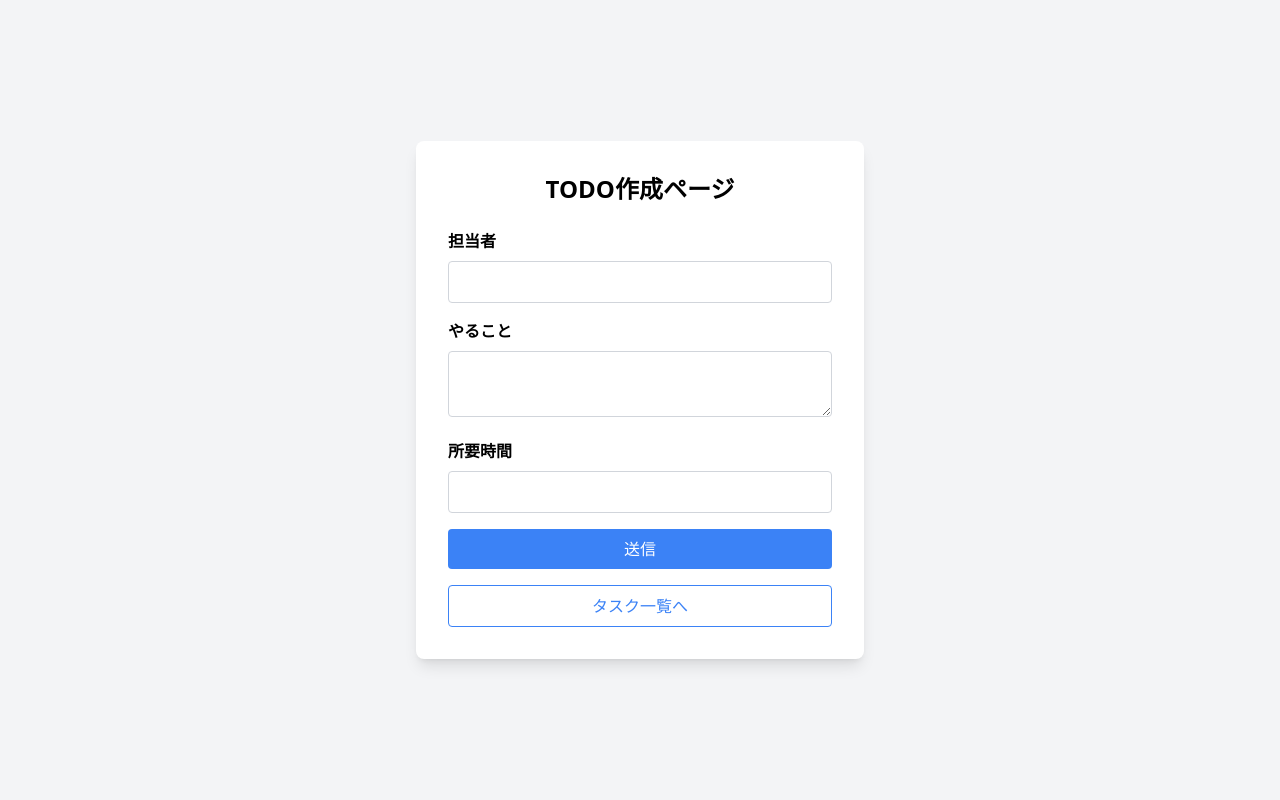
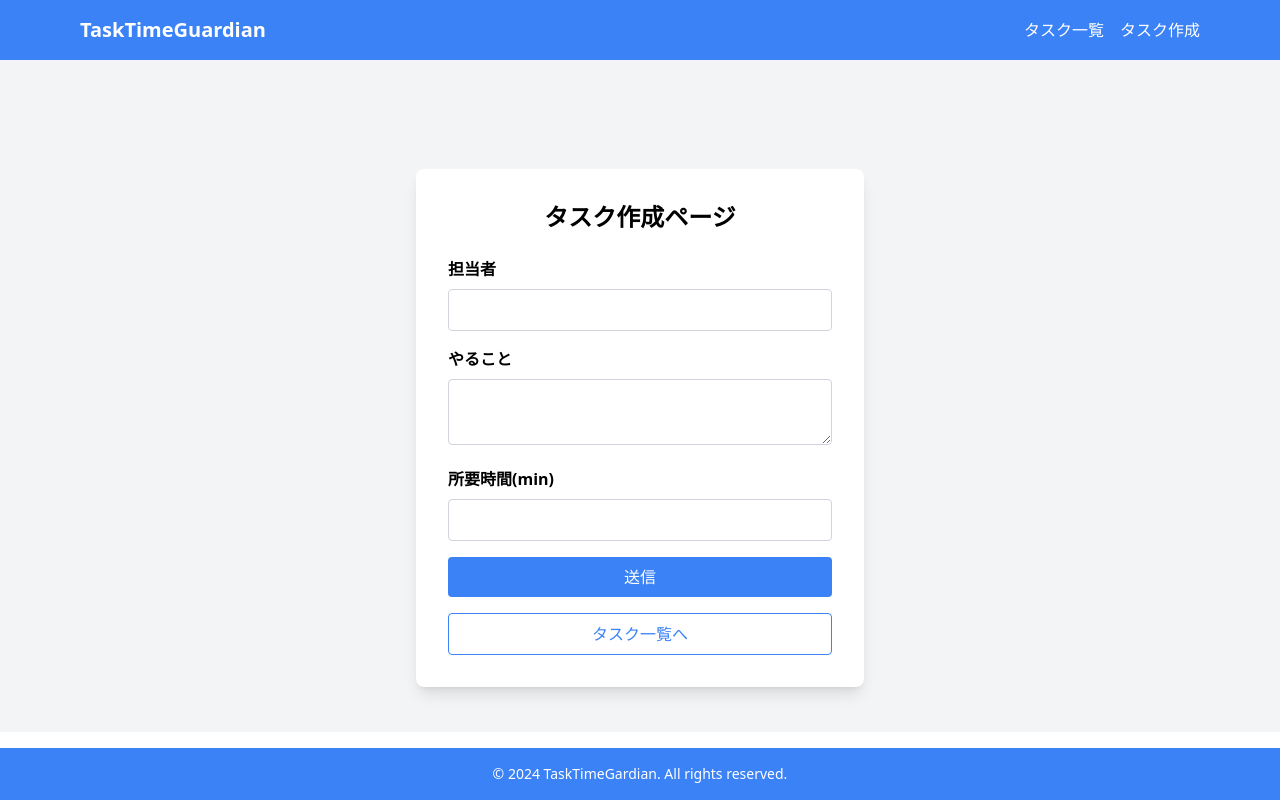
Before and after one commit to gray-1to/biprogy-hackathon-2024-fornt, a Next.js app: page /task/new in a window 1280 px wide. Built offline with nearby package versions, Linux system fonts and the light colour scheme.

Commit message:
make header&footer

```diff
--- /dev/null
+++ b/src/components/footer.tsx
@@ -0,0 +1,13 @@
+const Footer = () => {
+    return (
+      <footer className="bg-blue-500 text-white py-4 fixed w-full bottom-0 z-10">
+        <div className="container mx-auto flex justify-center items-center px-4">
+          <p className="text-sm">
+            &copy; {new Date().getFullYear()} TaskTimeGardian. All rights reserved.
+          </p>
+        </div>
+      </footer>
+    );
+  };
+
+  export default Footer;
--- /dev/null
+++ b/src/components/header.tsx
@@ -0,0 +1,23 @@
+import Link from 'next/link';
+
+const Header = () => {
+  return (
+    <header className="bg-blue-500 text-white py-4">
+      <div className="container mx-auto flex justify-between items-center px-20">
+        <h1 className="text-xl font-bold">
+          <Link href="/">TaskTimeGuardian</Link>
+        </h1>
+        <nav>
+          <Link href="/task/list" className="ml-4 hover:underline">
+            タスク一覧
+          </Link>
+          <Link href="/task/new" className="ml-4 hover:underline">
+            タスク作成
+          </Link>
+        </nav>
+      </div>
+    </header>
+  );
+};
+
+export default Header;
--- a/src/pages/task/new/index.tsx
+++ b/src/pages/task/new/index.tsx
@@ -2,6 +2,8 @@ import Head from 'next/head';
 import Link from 'next/link';
 import { SubmitHandler, useForm } from 'react-hook-form';
 import { toast } from 'react-toastify';
+import Footer from '../../../components/footer';
+import Header from '../../../components/header';
 
 const API_BASE_URL = 'http://127.0.0.1:3001';
 
@@ -43,12 +45,14 @@ const TodoNewPage = () => {
   return (
     <>
       <Head>
-        <title>TODO作成ページ</title>
+        <title>タスク作成ページ</title>
       </Head>
 
-      <div className="min-h-screen flex items-center justify-center bg-gray-100">
+      <Header />
+
+      <div className="pt-16 min-h-[calc(100vh-8rem)] flex items-center justify-center bg-gray-100">
         <div className="bg-white p-8 rounded-lg shadow-lg w-full max-w-md">
-          <h2 className="text-2xl font-bold mb-6 text-center">TODO作成ページ</h2>
+          <h2 className="text-2xl font-bold mb-6 text-center">タスク作成ページ</h2>
           <form onSubmit={handleSubmit(onSubmit)} className="space-y-4">
             <div>
               <label htmlFor="worker" className="block font-semibold text-base mb-2">
@@ -80,11 +84,12 @@ const TodoNewPage = () => {
             </div>
             <div>
               <label htmlFor="time" className="block font-semibold text-base mb-2">
-                所要時間
+                所要時間(min)
               </label>
               <input
                 id="time"
                 type="number"
+                min={0}
                 {...register('time', {
                   required: '入力してください',
                 })}
@@ -107,6 +112,8 @@ const TodoNewPage = () => {
           </form>
         </div>
       </div>
+
+      <Footer />
     </>
   );
 };
```
